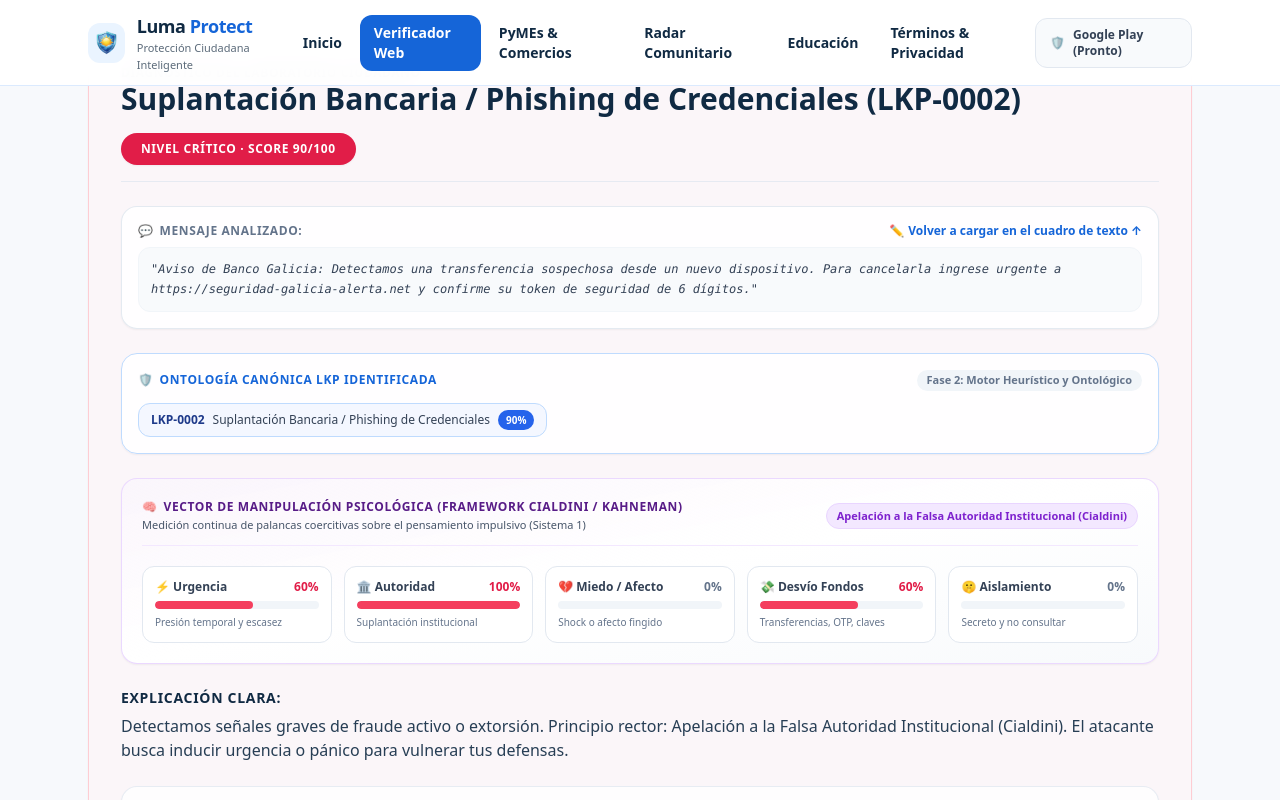
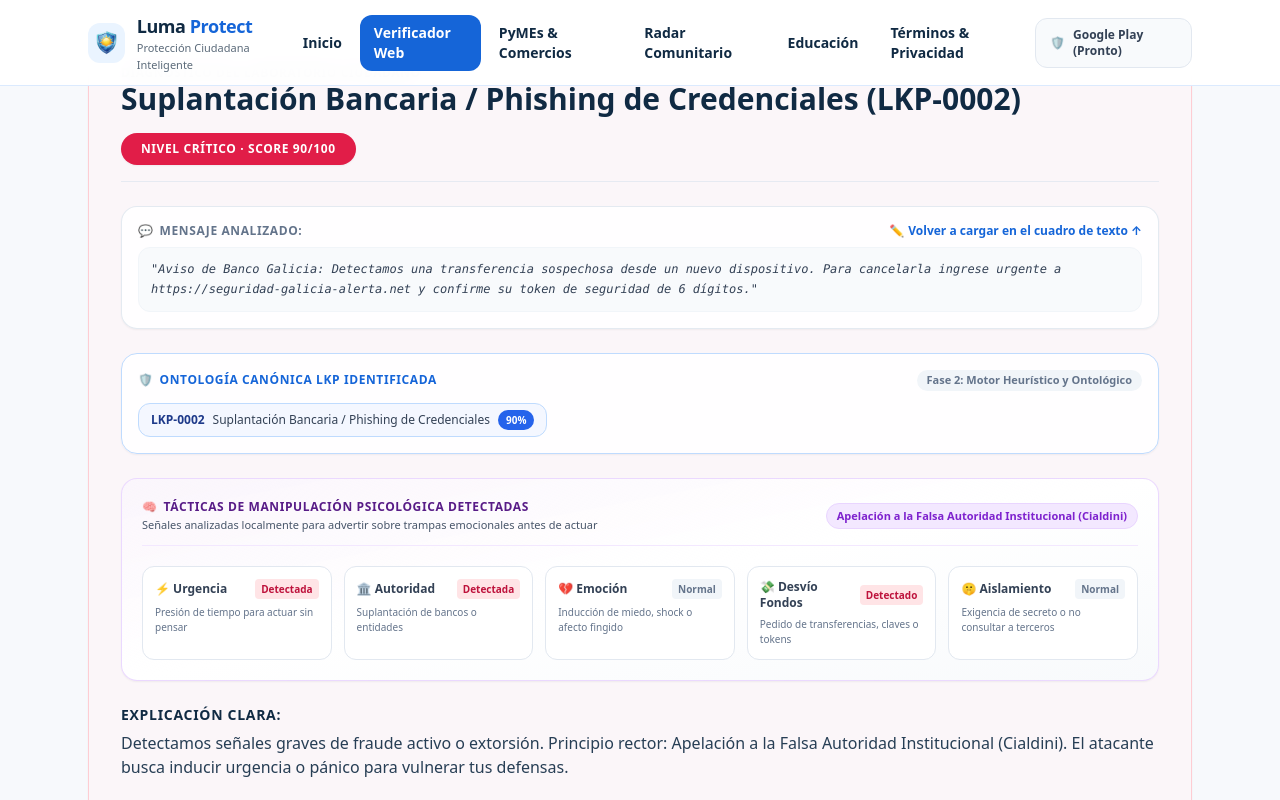
Before and after one commit to Cristianmgon/luma-citizen-web, a Next.js app: page /verificador in a window 1280 px wide. Both pictures are taken after a click on the button "💳 Suplantación Bancaria". Shown: the part 1774-2574 px from the top of the page. Built offline with nearby package versions, Linux system fonts and the light colour scheme.

Commit message:
fix(opsec): purgar terminologia interna ADR y , sanear referencias de mula y simplificar senales en verificador

```diff
--- a/src/app/page.tsx
+++ b/src/app/page.tsx
@@ -37,7 +37,7 @@
               </p>
 
               <p className="text-sm leading-relaxed text-slate-300 sm:text-base">
-                Una iniciativa independiente de investigación aplicada y desarrollo tecnológico impulsada por <strong>estudiantes universitarios de la Licenciatura en Ciberseguridad de la Universidad Nacional Raúl Scalabrini Ortiz (UNSO)</strong> en preparación de su trabajo de grado. <em>Este proyecto es de carácter autónomo y no cuenta a la fecha con patrocinio, aval o representación institucional formal de la UNSO.</em>
+                Una iniciativa independiente de investigación aplicada y desarrollo tecnológico impulsada por <strong>estudiantes universitarios de la Licenciatura en Ciberseguridad de la Universidad Nacional Raúl Scalabrini Ortiz (UNSO)</strong> en preparación de su trabajo de grado. <em>Este proyecto es de carácter autónomo y no cuenta a la fecha con patrocinio, aval o representación institucional formal de la UNSO.</em>{" "}
                 Herramienta asistencial de análisis y verificación preventiva On-Device frente a <strong>intentos de extorsión, transferencias bancarias fraudulentas, vinculación no autorizada de WhatsApp y engaños telefónicos</strong> mediante correlación de contexto e inspección heurística.
                 Tecnología procesada localmente en tu teléfono (privacidad estricta Zero-PII), sin publicidad, sin costo y sin enviar tus notificaciones, mensajes ni datos personales a ningún servidor.
               </p>
--- a/src/app/radar/page.tsx
+++ b/src/app/radar/page.tsx
@@ -59,7 +59,7 @@
     foco: "Vendedores en plataformas digitales, clasificados y emprendedores",
     entidadesImitadas: ["Supuesto comprador", "Falso sector de retenciones bancarias", "Soporte de billeteras"],
     modusOperandi:
-      "El supuesto comprador envía un comprobante de transferencia falso con un monto muy superior al pactado (ej: $500.000 en vez de $50.000) y ruega desesperado la devolución inmediata de la diferencia, o hace llamar a un cómplice como 'el banco' para sacar un préstamo a nombre de la víctima.",
+      "El supuesto comprador envía un comprobante de transferencia falso con un monto muy superior al pactado (ej: $500.000 en vez de $50.000) y ruega desesperado la devolución inmediata de la diferencia, o hace intervenir a un supuesto asesor bancario para tramitar préstamos no autorizados.",
     accionPreventiva: "Verificá la acreditación real entrando a tu app oficial. El comprobante en captura o PDF no prueba que el dinero haya ingresado.",
   },
 ];
@@ -160,7 +160,7 @@
       <section className="rounded-3xl border border-slate-800 bg-slate-950 p-6 sm:p-8 text-white space-y-3">
         <div className="flex flex-wrap items-center justify-between gap-3">
           <span className="rounded-full bg-blue-500/20 px-3 py-1 text-xs font-bold text-blue-300">
-            Fase de Desarrollo y MVP · Política de Transparencia
+            Transparencia y Calibración Comunitaria
           </span>
         </div>
         <h3 className="text-xl font-bold">Compromiso con la Verdad: Cero Datos Inventados</h3>
--- a/src/app/terminos/page.tsx
+++ b/src/app/terminos/page.tsx
@@ -107,8 +107,8 @@
                 Opera como herramienta preventiva comunitaria y pedagógica. El procesamiento de texto se efectúa de modo efímero y anónimo en memoria volátil de tu dispositivo.
               </p>
               <p className="font-semibold text-rose-800">
-                ⚠️ Protocolo de Devolución Bancaria (Anti-Mulas): Si un usuario recibe fondos por error, la única vía válida de reintegro es el botón oficial &quot;Devolver transferencia&quot;
-                de la propia app bancaria. Se desaconseja categóricamente realizar envíos manuales a alias provistos por chat para no incurrir en triangulación de fondos ni ser partícipe involuntario de maniobras ilícitas.
+                ⚠️ Protocolo de Devolución Bancaria Segura: Si un usuario recibe fondos por error, la única vía válida y segura de reintegro es el botón oficial &quot;Devolver transferencia&quot;
+                dentro de su propia aplicación bancaria. Se desaconseja terminantemente realizar transferencias manuales hacia otros alias o cuentas sugeridas por chat para evitar maniobras de triangulación.
               </p>
             </div>
 
--- a/src/app/verificador/page.tsx
+++ b/src/app/verificador/page.tsx
@@ -15,7 +15,7 @@
     texto: "Tenemos a tu hija, la tenemos acá conmigo y está lastimada. Si no transferís toda la plata a este CBU en 10 minutos no la ves más. No cortes ni llames a la policía.",
   },
   {
-    titulo: "💸 Mula Financiera / Triangulación",
+    titulo: "💸 Falsa Transferencia y Pedido de Devolución",
     texto: "Hola mi nombre es Cosme Fulanito, te transferi por error a mercado pago, te envie cien mil pesos de mi cuenta, por favor necesito que transfieras el importe a esta otra cuenta de mercado pago el alias es; cuentamercadopago.mp necesito la plata para cubrir un cheque antes de las 15 Hs a lo van a rechazar.",
   },
   {
@@ -137,11 +137,13 @@
             <div className="flex flex-wrap items-center gap-2">
               <span className="inline-flex items-center gap-2 rounded-full border border-blue-200 bg-white/90 px-3.5 py-1.5 text-xs font-bold text-lumaBlue shadow-sm">
                 <span className="flex h-2 w-2 rounded-full bg-cyan-500 animate-pulse" />
-                <span>🧪 Motor Heurístico y Ontológico On-Device (ADR-013)</span>
+                <span>🔬 Laboratorio Ciudadano</span>
                 <span>·</span>
-                <span>Privacidad Radical (Zero-PII)</span>
+                <span>🛡️ Análisis Preventivo On-Device</span>
                 <span>·</span>
-                <span>Doctrina $0.00 (Fase 1)</span>
+                <span>Privacidad Radical Zero-PII</span>
+                <span>·</span>
+                <span>100% Gratuito y Libre</span>
               </span>
             </div>
 
@@ -445,17 +447,17 @@
             </div>
           )}
 
-          {/* Vector de Manipulación Psicológica (Framework Cialdini & Kahneman) */}
+          {/* Patrones de Manipulación Detectados */}
           {resultado.manipulationVector && !resultado.isTechnicalLog && (
             <div className="space-y-4 rounded-2xl border border-purple-200/90 bg-gradient-to-br from-purple-50/50 via-white to-slate-50 p-5 shadow-sm">
               <div className="flex flex-col sm:flex-row sm:items-center sm:justify-between gap-2 border-b border-purple-100 pb-3">
                 <div>
                   <h3 className="text-xs font-extrabold uppercase tracking-wider text-purple-900 flex items-center gap-1.5">
                     <span>🧠</span>
-                    <span>Vector de Manipulación Psicológica (Framework Cialdini / Kahneman)</span>
+                    <span>Tácticas de Manipulación Psicológica Detectadas</span>
                   </h3>
                   <p className="text-[11px] text-slate-600 mt-0.5">
-                    Medición continua de palancas coercitivas sobre el pensamiento impulsivo (Sistema 1)
+                    Señales analizadas localmente para advertir sobre trampas emocionales antes de actuar
                   </p>
                 </div>
                 <span className="text-[11px] font-bold text-purple-700 bg-purple-100 border border-purple-200 px-2.5 py-1 rounded-full">
@@ -466,97 +468,67 @@
               <div className="grid grid-cols-1 sm:grid-cols-2 lg:grid-cols-5 gap-3 pt-1">
                 {/* 1. Urgencia */}
                 <div className="rounded-xl border border-slate-200 bg-white p-3 space-y-1.5">
-                  <div className="flex justify-between text-xs font-bold text-slate-700">
+                  <div className="flex justify-between items-center text-xs font-bold text-slate-700">
                     <span className="flex items-center gap-1">⚡ Urgencia</span>
-                    <span className={resultado.manipulationVector.urgencyScarcity >= 60 ? "text-rose-600" : "text-slate-500"}>
-                      {resultado.manipulationVector.urgencyScarcity}%
+                    <span className={`text-[10px] px-1.5 py-0.5 rounded font-bold ${
+                      resultado.manipulationVector.urgencyScarcity >= 60 ? "bg-rose-100 text-rose-700" : "bg-slate-100 text-slate-500"
+                    }`}>
+                      {resultado.manipulationVector.urgencyScarcity >= 60 ? "Detectada" : "Normal"}
                     </span>
                   </div>
-                  <div className="h-2 w-full rounded-full bg-slate-100 overflow-hidden">
-                    <div
-                      className={`h-full rounded-full transition-all ${
-                        resultado.manipulationVector.urgencyScarcity >= 60 ? "bg-rose-500" : "bg-blue-500"
-                      }`}
-                      style={{ width: `${resultado.manipulationVector.urgencyScarcity}%` }}
-                    />
-                  </div>
-                  <p className="text-[10px] text-slate-500">Presión temporal y escasez</p>
+                  <p className="text-[10px] text-slate-500">Presión de tiempo para actuar sin pensar</p>
                 </div>
 
                 {/* 2. Autoridad */}
                 <div className="rounded-xl border border-slate-200 bg-white p-3 space-y-1.5">
-                  <div className="flex justify-between text-xs font-bold text-slate-700">
+                  <div className="flex justify-between items-center text-xs font-bold text-slate-700">
                     <span className="flex items-center gap-1">🏛️ Autoridad</span>
-                    <span className={resultado.manipulationVector.authorityImpersonation >= 60 ? "text-rose-600" : "text-slate-500"}>
-                      {resultado.manipulationVector.authorityImpersonation}%
+                    <span className={`text-[10px] px-1.5 py-0.5 rounded font-bold ${
+                      resultado.manipulationVector.authorityImpersonation >= 60 ? "bg-rose-100 text-rose-700" : "bg-slate-100 text-slate-500"
+                    }`}>
+                      {resultado.manipulationVector.authorityImpersonation >= 60 ? "Detectada" : "Normal"}
                     </span>
                   </div>
-                  <div className="h-2 w-full rounded-full bg-slate-100 overflow-hidden">
-                    <div
-                      className={`h-full rounded-full transition-all ${
-                        resultado.manipulationVector.authorityImpersonation >= 60 ? "bg-rose-500" : "bg-blue-500"
-                      }`}
-                      style={{ width: `${resultado.manipulationVector.authorityImpersonation}%` }}
-                    />
-                  </div>
-                  <p className="text-[10px] text-slate-500">Suplantación institucional</p>
+                  <p className="text-[10px] text-slate-500">Suplantación de bancos o entidades</p>
                 </div>
 
                 {/* 3. Coerción Emocional */}
                 <div className="rounded-xl border border-slate-200 bg-white p-3 space-y-1.5">
-                  <div className="flex justify-between text-xs font-bold text-slate-700">
-                    <span className="flex items-center gap-1">💔 Miedo / Afecto</span>
-                    <span className={resultado.manipulationVector.emotionalCoercion >= 60 ? "text-rose-600" : "text-slate-500"}>
-                      {resultado.manipulationVector.emotionalCoercion}%
+                  <div className="flex justify-between items-center text-xs font-bold text-slate-700">
+                    <span className="flex items-center gap-1">💔 Emoción</span>
+                    <span className={`text-[10px] px-1.5 py-0.5 rounded font-bold ${
+                      resultado.manipulationVector.emotionalCoercion >= 60 ? "bg-rose-100 text-rose-700" : "bg-slate-100 text-slate-500"
+                    }`}>
+                      {resultado.manipulationVector.emotionalCoercion >= 60 ? "Detectada" : "Normal"}
                     </span>
                   </div>
-                  <div className="h-2 w-full rounded-full bg-slate-100 overflow-hidden">
-                    <div
-                      className={`h-full rounded-full transition-all ${
-                        resultado.manipulationVector.emotionalCoercion >= 60 ? "bg-rose-500" : "bg-blue-500"
-                      }`}
-                      style={{ width: `${resultado.manipulationVector.emotionalCoercion}%` }}
-                    />
-                  </div>
-                  <p className="text-[10px] text-slate-500">Shock o afecto fingido</p>
+                  <p className="text-[10px] text-slate-500">Inducción de miedo, shock o afecto fingido</p>
                 </div>
 
                 {/* 4. Desvío de Activos */}
                 <div className="rounded-xl border border-slate-200 bg-white p-3 space-y-1.5">
-                  <div className="flex justify-between text-xs font-bold text-slate-700">
+                  <div className="flex justify-between items-center text-xs font-bold text-slate-700">
                     <span className="flex items-center gap-1">💸 Desvío Fondos</span>
-                    <span className={resultado.manipulationVector.assetTransferIntent >= 60 ? "text-rose-600" : "text-slate-500"}>
-                      {resultado.manipulationVector.assetTransferIntent}%
+                    <span className={`text-[10px] px-1.5 py-0.5 rounded font-bold ${
+                      resultado.manipulationVector.assetTransferIntent >= 60 ? "bg-rose-100 text-rose-700" : "bg-slate-100 text-slate-500"
+                    }`}>
+                      {resultado.manipulationVector.assetTransferIntent >= 60 ? "Detectado" : "Normal"}
                     </span>
                   </div>
-                  <div className="h-2 w-full rounded-full bg-slate-100 overflow-hidden">
-                    <div
-                      className={`h-full rounded-full transition-all ${
-                        resultado.manipulationVector.assetTransferIntent >= 60 ? "bg-rose-500" : "bg-blue-500"
-                      }`}
-                      style={{ width: `${resultado.manipulationVector.assetTransferIntent}%` }}
-                    />
-                  </div>
-                  <p className="text-[10px] text-slate-500">Transferencias, OTP, claves</p>
+                  <p className="text-[10px] text-slate-500">Pedido de transferencias, claves o tokens</p>
                 </div>
 
                 {/* 5. Aislamiento */}
                 <div className="rounded-xl border border-slate-200 bg-white p-3 space-y-1.5">
-                  <div className="flex justify-between text-xs font-bold text-slate-700">
+                  <div className="flex justify-between items-center text-xs font-bold text-slate-700">
                     <span className="flex items-center gap-1">🤫 Aislamiento</span>
-                    <span className={resultado.manipulationVector.isolationTactics >= 60 ? "text-rose-600" : "text-slate-500"}>
-                      {resultado.manipulationVector.isolationTactics}%
+                    <span className={`text-[10px] px-1.5 py-0.5 rounded font-bold ${
+                      resultado.manipulationVector.isolationTactics >= 60 ? "bg-rose-100 text-rose-700" : "bg-slate-100 text-slate-500"
+                    }`}>
+                      {resultado.manipulationVector.isolationTactics >= 60 ? "Detectado" : "Normal"}
                     </span>
                   </div>
-                  <div className="h-2 w-full rounded-full bg-slate-100 overflow-hidden">
-                    <div
-                      className={`h-full rounded-full transition-all ${
-                        resultado.manipulationVector.isolationTactics >= 60 ? "bg-rose-500" : "bg-blue-500"
-                      }`}
-                      style={{ width: `${resultado.manipulationVector.isolationTactics}%` }}
-                    />
-                  </div>
-                  <p className="text-[10px] text-slate-500">Secreto y no consultar</p>
+                  <p className="text-[10px] text-slate-500">Exigencia de secreto o no consultar a terceros</p>
                 </div>
               </div>
             </div>
```
Also changed, not shown: src/lib/client-scam-evaluator.ts (+6 -6 lines), 1 other file (tests, documents, lock files or other folders).
